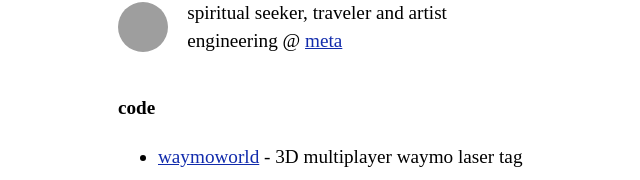
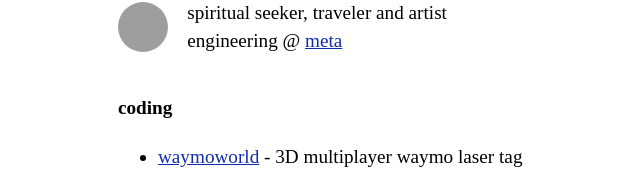
Before and after one commit to soft-boy/ericwang-xyz, a Next.js app: page / in a window 1280 px wide. Shown: the part 112-292 px from the top of the page, without its empty margins (222-862 px from the left). Built offline with nearby package versions, Linux system fonts and the light colour scheme; grey boxes are pictures that could not be loaded; a web font is replaced by a local one.

Commit message:
content: rename code section to coding

```diff
--- a/pages/index.js
+++ b/pages/index.js
@@ -37,7 +37,7 @@ export default function Home() {
             <div>engineering @ <a href="https://meta.com/">meta</a></div>
           </div>
         </div>
-        <div className="category">code</div>
+        <div className="category">coding</div>
         <ul>
           <li><a href="https://waymoworld.onrender.com/">waymoworld</a> - 3D multiplayer waymo laser tag</li>
           <li><a href="https://github.com/soft-boy/zeta">zeta</a> - minimalistic ai-agent harness</li>
```
